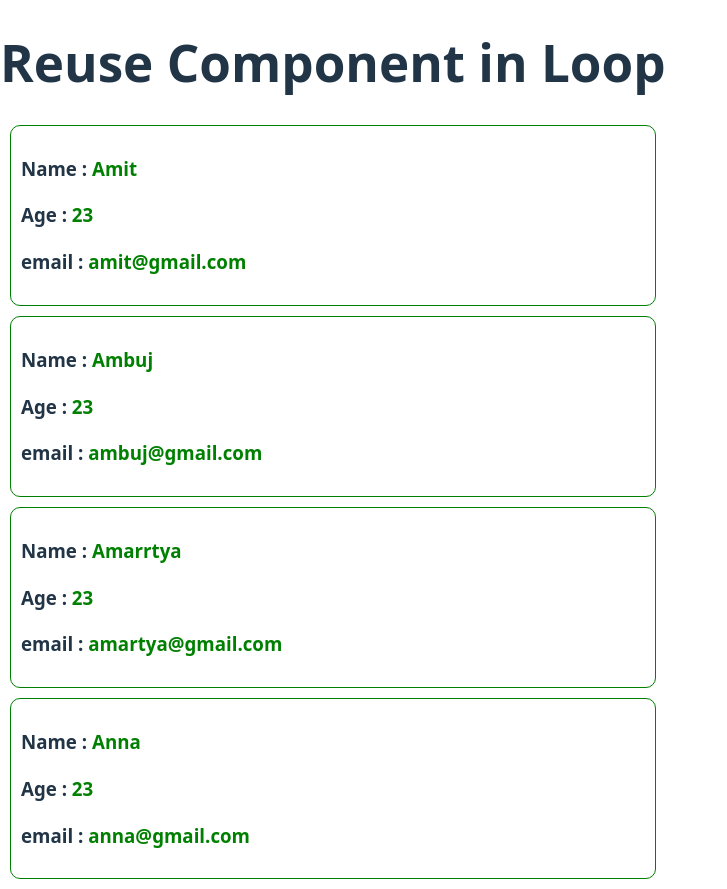
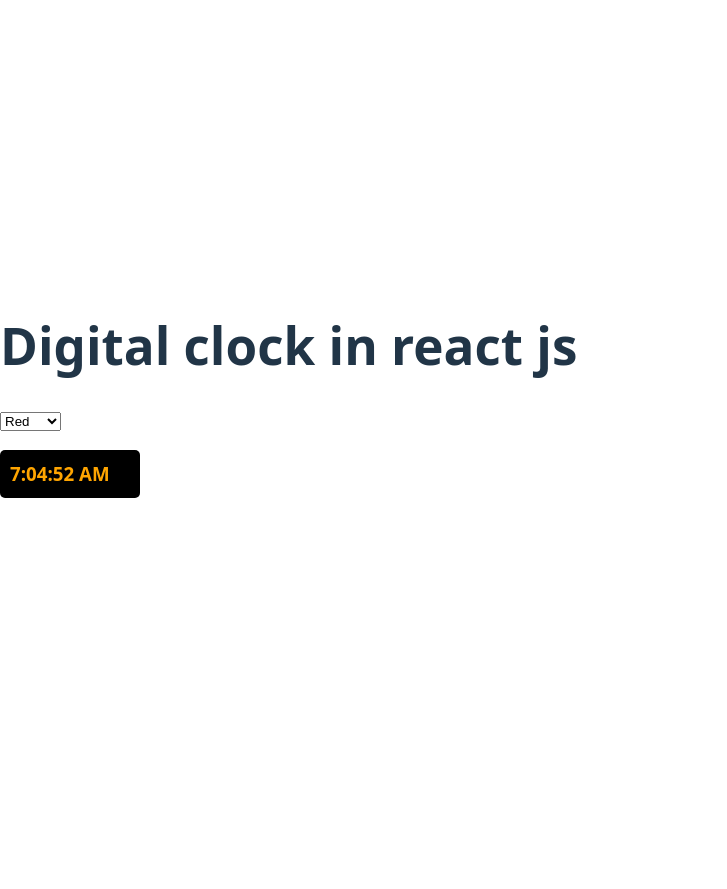
Before and after one commit to amit20055/React-Amit, a React (Vite) app: page / in a window 1280 px wide. Shown: the whole page, without its empty margins (0-727 px from the left). After the commit the page ends 800 px from the top, so only its background shows below. Built offline with nearby package versions, Linux system fonts and the light colour scheme.

Commit message:
Digital clock

```diff
--- a/src/App.jsx
+++ b/src/App.jsx
@@ -1,9 +1,9 @@
-import ReuseComponent from "./reuseComponent_in loop";
+import UserClock from "./user_clock";
 
 function App() {
   return (
     <div>
-      <ReuseComponent/>
+      <UserClock/>
     </div>
 
 
--- /dev/null
+++ b/src/clock.jsx
@@ -0,0 +1,20 @@
+import { useEffect } from "react";
+import { useState } from "react";
+
+const Clock = ({color}) => {
+    const [time, setTime] = useState(0);
+    useEffect(() => {
+        setInterval(() => {
+
+            setTime(new Date().toLocaleTimeString());
+        }, 1000);
+    }, [])
+
+    return (
+        <div>
+            <h3
+            style={{color:color,backgroundColor:'#000',width:"120px",padding:"10px",borderRadius:"5px"}}>{time}</h3>
+        </div>
+    )
+}
+export default Clock;
--- /dev/null
+++ b/src/user_clock.jsx
@@ -0,0 +1,19 @@
+import { useState } from "react";
+import Clock from "./clock";
+
+function UserClock(){
+    const[color,setColor]=useState('orange')
+    return(
+        <div>
+            <h1>Digital clock in react js</h1>
+            <select onChange={(event)=>setColor(event.target.value)}>
+                <option  value={"red"}>Red</option>
+                <option value={"yellow"}>Yellow</option>
+                <option value={"green"}>Green</option>
+                <option value={"blue"}>Blue</option>
+            </select>
+            <Clock color={color}/>
+        </div>
+    )
+}
+export default UserClock;
```
